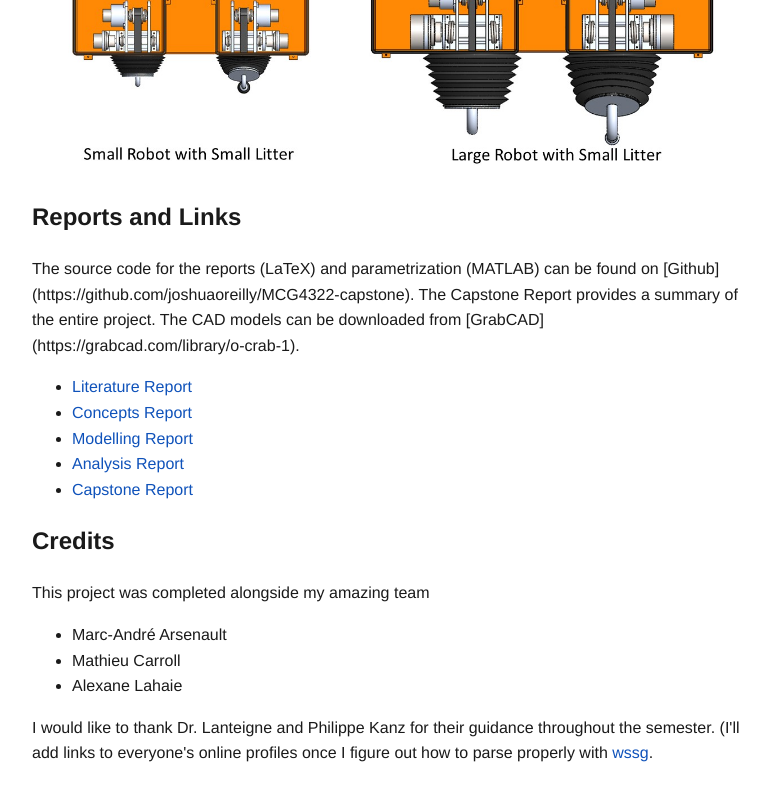
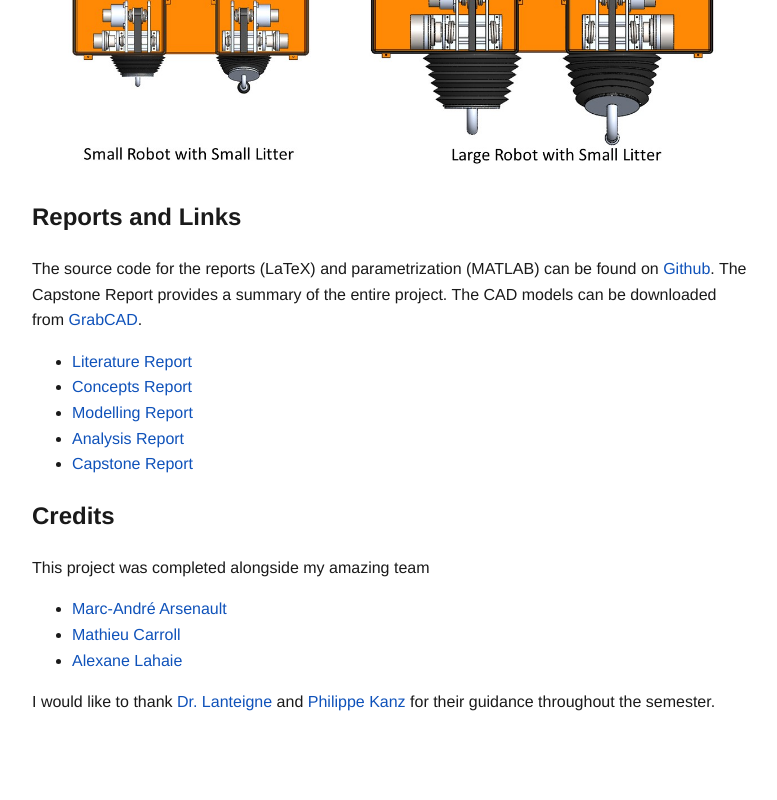
Before and after one commit to joshuaoreilly/joshuaoreilly.github.io, a plain HTML site: page Projects/ocrab.html in a window 1280 px wide. Shown: the part 3800-4600 px from the top of the page, without its empty margins (248-1025 px from the left). After the commit the page ends 4551 px from the top, so only its background shows below. Drawn offline with Linux system fonts and the light colour scheme.

Commit message:
Add links to peers, clean up lists

```diff
--- a/Projects/ocrab.html
+++ b/Projects/ocrab.html
@@ -60,28 +60,28 @@ The robot can scale between half a meter to a meter in length, between 30kg and
 <img src="../static/ocrab_scaling.jpg" alt="Two O Crabs side by side with small and large litter capacities">
 <h2> Reports and Links</h2>
 <p>
-The source code for the reports (LaTeX) and parametrization (MATLAB) can be found on [Github](https://github.com/joshuaoreilly/MCG4322-capstone).
+The source code for the reports (LaTeX) and parametrization (MATLAB) can be found on <a href="https://github.com/joshuaoreilly/MCG4322-capstone">Github</a>.
 The Capstone Report provides a summary of the entire project.
-The CAD models can be downloaded from [GrabCAD](https://grabcad.com/library/o-crab-1).
+The CAD models can be downloaded from <a href="https://grabcad.com/library/o-crab-1">GrabCAD</a>.
 </p>
 <ul>
-<li> <a href="https://u.pcloud.link/publink/show?code=XZ9McnXZi0Qwfbn0z4hDKfKaNb73of3u3zRX">Literature Report</a></li>
-<li> <a href="https://u.pcloud.link/publink/show?code=XZTMcnXZH4qUPvN5xu5MCY3fHShOVjF6r9P7">Concepts Report</a></li>
-<li> <a href="https://u.pcloud.link/publink/show?code=XZgMcnXZn6kuKfWbOQSzc89q9tDyWzvMhecV">Modelling Report</a></li>
-<li> <a href="https://u.pcloud.link/publink/show?code=XZCMcnXZLWFNBvMBSbJytTXnE6ReOjol3HOk">Analysis Report</a></li>
-<li> <a href="https://u.pcloud.link/publink/show?code=XZOMcnXZvAG7mk7KAgj1FVPGYWG0t85ENurX">Capstone Report</a></li>
+<li><a href="https://u.pcloud.link/publink/show?code=XZ9McnXZi0Qwfbn0z4hDKfKaNb73of3u3zRX">Literature Report</a></li>
+<li><a href="https://u.pcloud.link/publink/show?code=XZTMcnXZH4qUPvN5xu5MCY3fHShOVjF6r9P7">Concepts Report</a></li>
+<li><a href="https://u.pcloud.link/publink/show?code=XZgMcnXZn6kuKfWbOQSzc89q9tDyWzvMhecV">Modelling Report</a></li>
+<li><a href="https://u.pcloud.link/publink/show?code=XZCMcnXZLWFNBvMBSbJytTXnE6ReOjol3HOk">Analysis Report</a></li>
+<li><a href="https://u.pcloud.link/publink/show?code=XZOMcnXZvAG7mk7KAgj1FVPGYWG0t85ENurX">Capstone Report</a></li>
 </ul>
 <h2> Credits</h2>
 <p>
 This project was completed alongside my amazing team
 </p>
 <ul>
-<li> Marc-André Arsenault</li>
-<li> Mathieu Carroll</li>
-<li> Alexane Lahaie</li>
+<li><a href="https://www.linkedin.com/in/marc-andr%C3%A9-arsenault-811316149/">Marc-André Arsenault</a></li>
+<li><a href="https://www.linkedin.com/in/mathieu-carroll/">Mathieu Carroll</a></li>
+<li><a href="https://www.linkedin.com/in/alexane-lahaie-89094917b/">Alexane Lahaie</a></li>
 </ul>
 <p>
-I would like to thank Dr. Lanteigne and Philippe Kanz for their guidance throughout the semester. (I'll add links to everyone's online profiles once I figure out how to parse properly with <a href="wssg.html">wssg</a>.
+I would like to thank <a href="https://engineering.uottawa.ca/people/lanteigne-eric">Dr. Lanteigne</a> and <a href="https://www.linkedin.com/in/philippe-kanz-b44372120/">Philippe Kanz</a> for their guidance throughout the semester.
 </p>
 </main>
 </body>
```
Also changed, not shown: Projects/uobionics.html (+3 -3 lines).
